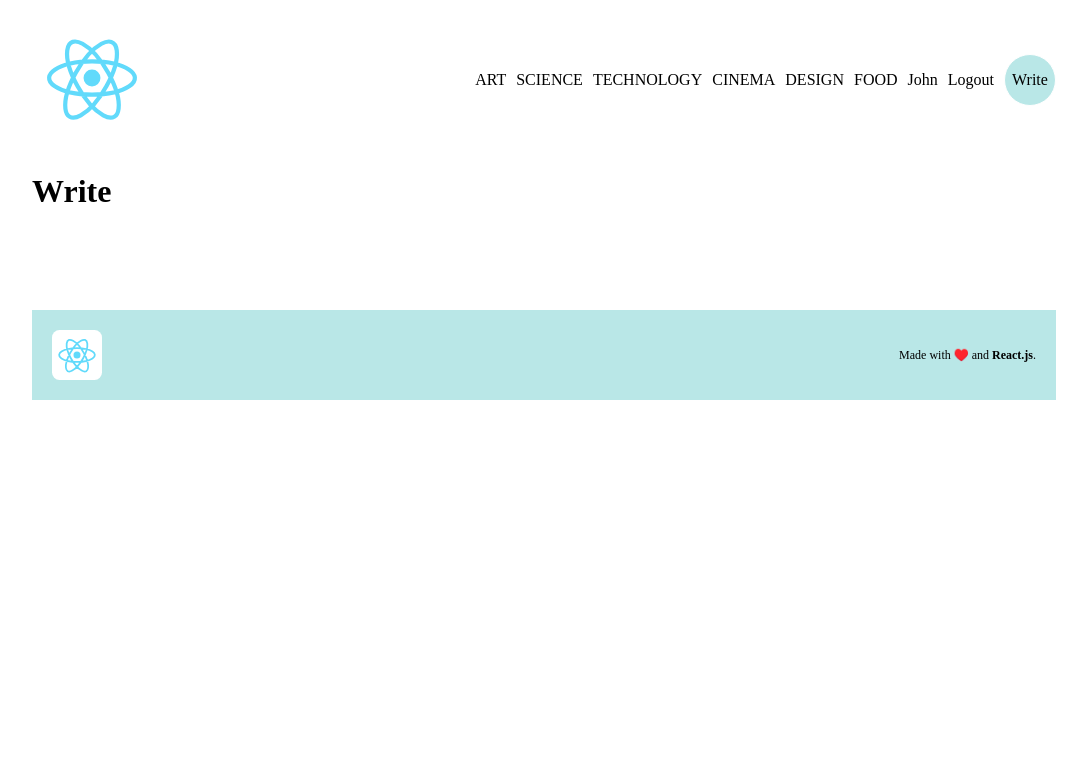
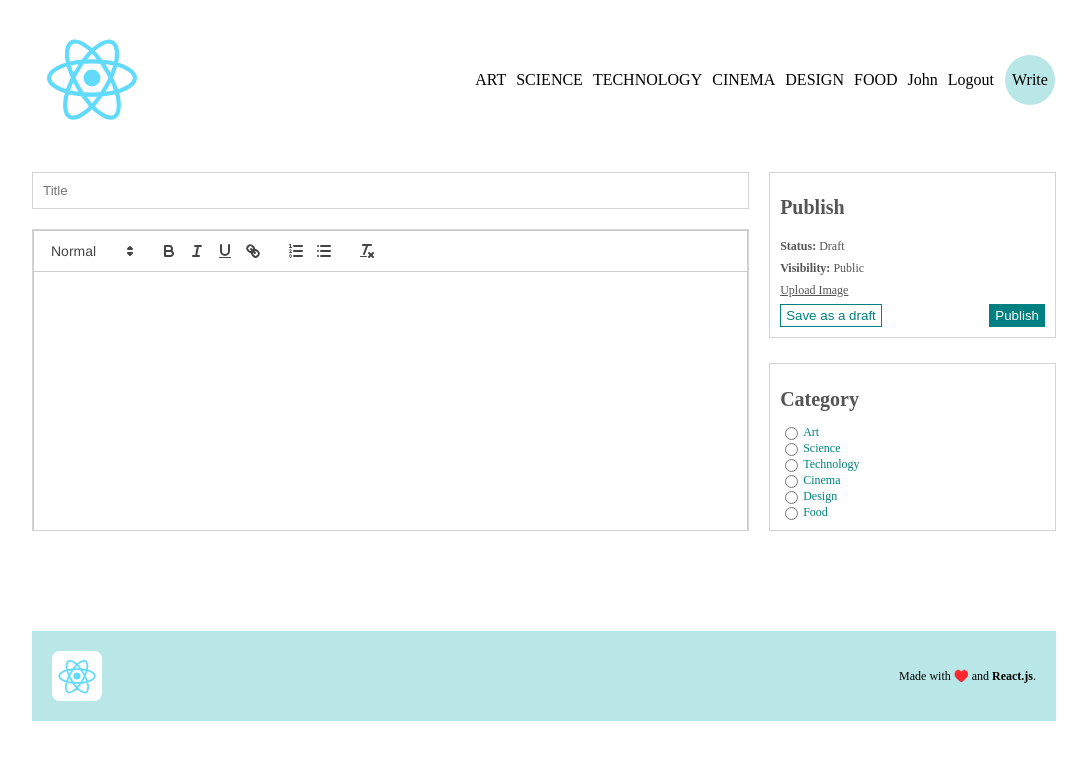
Before and after one commit to praba13/react-blog-app, a React (Create React App) app in the folder client/: page /post/1 in a window 1280 px wide. Both pictures are taken after a click on the element "Write". Shown: the top 760 px of the page, without its empty margins (96-1183 px from the left). Built offline with nearby package versions, Linux system fonts and the light colour scheme.

Commit message:
write page is ready

```diff
--- a/client/package.json
+++ b/client/package.json
@@ -9,6 +9,7 @@
     "axios": "^0.27.2",
     "react": "^18.2.0",
     "react-dom": "^18.2.0",
+    "react-quill": "^2.0.0",
     "react-router-dom": "^6.4.1",
     "react-scripts": "5.0.1",
     "sass": "^1.55.0",
--- a/client/src/pages/Wirite.jsx
+++ b/client/src/pages/Wirite.jsx
@@ -1,9 +1,68 @@
-import React from 'react';
+import React, { useState } from 'react';
+import ReactQuill from 'react-quill';
+import 'react-quill/dist/quill.snow.css';
 
 const Wirite = () => {
+  const [value, setValue] = useState('');
   return (
-    <div>
-      <h1>Write</h1>
+    <div className='add'>
+      <div className='content'>
+        <input type='text' placeholder='Title' />
+        <div className='editorContainer'>
+          <ReactQuill
+            className='editor'
+            theme='snow'
+            value={value}
+            onChange={setValue}
+          />
+        </div>
+      </div>
+      <div className='menu'>
+        <div className='item'>
+          <h1>Publish</h1>
+          <span>
+            <b>Status: </b> Draft
+          </span>
+          <span>
+            <b>Visibility: </b> Public
+          </span>
+          <input style={{ display: 'none' }} type='file' id='file' name='' />
+          <label className='file' htmlFor='file'>
+            Upload Image
+          </label>
+          <div className='buttons'>
+            <button>Save as a draft</button>
+            <button>Publish</button>
+          </div>
+        </div>
+        <div className='item'>
+          <h1>Category</h1>
+          <div className='cat'>
+            <input type='radio' name='cat' value='art' id='art' />
+            <label htmlFor='art'>Art</label>
+          </div>
+          <div className='cat'>
+            <input type='radio' name='cat' value='science' id='science' />
+            <label htmlFor='science'>Science</label>
+          </div>
+          <div className='cat'>
+            <input type='radio' name='cat' value='technology' id='technology' />
+            <label htmlFor='technology'>Technology</label>
+          </div>
+          <div className='cat'>
+            <input type='radio' name='cat' value='cinema' id='cinema' />
+            <label htmlFor='cinema'>Cinema</label>
+          </div>
+          <div className='cat'>
+            <input type='radio' name='cat' value='design' id='design' />
+            <label htmlFor='design'>Design</label>
+          </div>
+          <div className='cat'>
+            <input type='radio' name='cat' value='food' id='food' />
+            <label htmlFor='food'>Food</label>
+          </div>
+        </div>
+      </div>
     </div>
   );
 };
--- a/client/src/style.scss
+++ b/client/src/style.scss
@@ -200,7 +200,7 @@
 
         img {
           width: 100%;
-          height: 300%;
+          height: 300px;
           object-fit: cover;
         } //img
 
@@ -281,5 +281,86 @@
         } //.post
       } //.menu
     } //.single
+
+    //WRITE
+    .add {
+      margin-top: 20px;
+      display: flex;
+      gap: 20px;
+
+      .content {
+        flex: 5;
+        display: flex;
+        flex-direction: column;
+        gap: 20px;
+
+        input {
+          padding: 10px;
+          border: 1px solid lightgray;
+        }
+        .editorContainer {
+          height: 300px;
+          overflow: scroll;
+          border: 1px solid lightgray;
+
+          .editor {
+            height: 100%;
+            border: none;
+          }
+        } //.editorContainer
+      } //.content
+      .menu {
+        flex: 2;
+        display: flex;
+        flex-direction: column;
+        gap: 25px;
+
+        .item {
+          border: 1px solid lightgray;
+          padding: 10px;
+          flex: 1;
+          display: flex;
+          flex-direction: column;
+          justify-content: space-between;
+          font-size: 12px;
+          color: #555;
+
+          h1 {
+            font-size: 20px;
+          }
+
+          .file {
+            text-decoration: underline;
+            cursor: pointer;
+          }
+
+          .buttons {
+            display: flex;
+            justify-content: space-between;
+
+            :first-child {
+              cursor: pointer;
+              color: teal;
+              background-color: white;
+              border: 1px solid teal;
+              padding: 3px 5px;
+            }
+            :last-child {
+              cursor: pointer;
+              color: white;
+              background-color: teal;
+              border: 1px solid teal;
+              padding: 3px 5px;
+            }
+          }
+          .cat {
+            display: flex;
+            align-items: center;
+            gap: 2px;
+            color: teal;
+          }
+        }
+      } //.menu
+    } //.add
   } //.container main start
 } //.app main start
```
Also changed, not shown: 1 other file (tests, documents, lock files or other folders).
